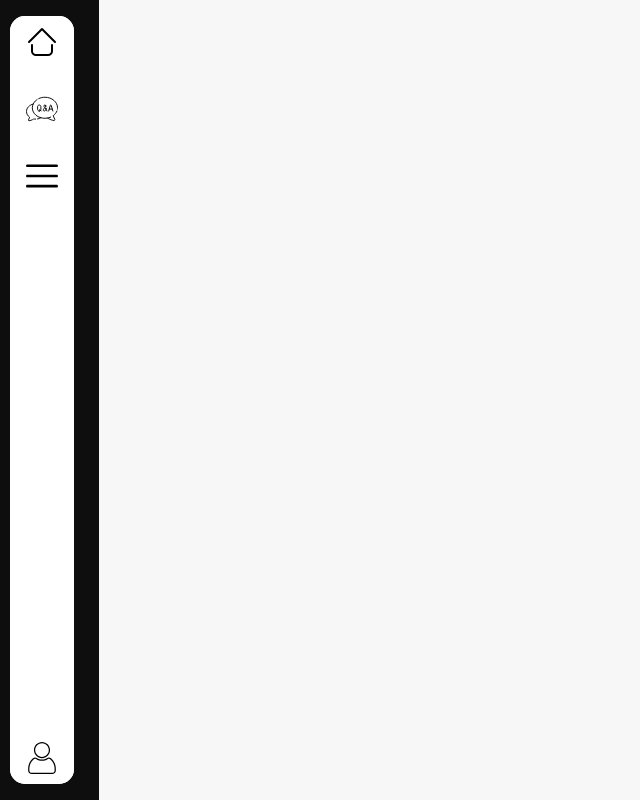
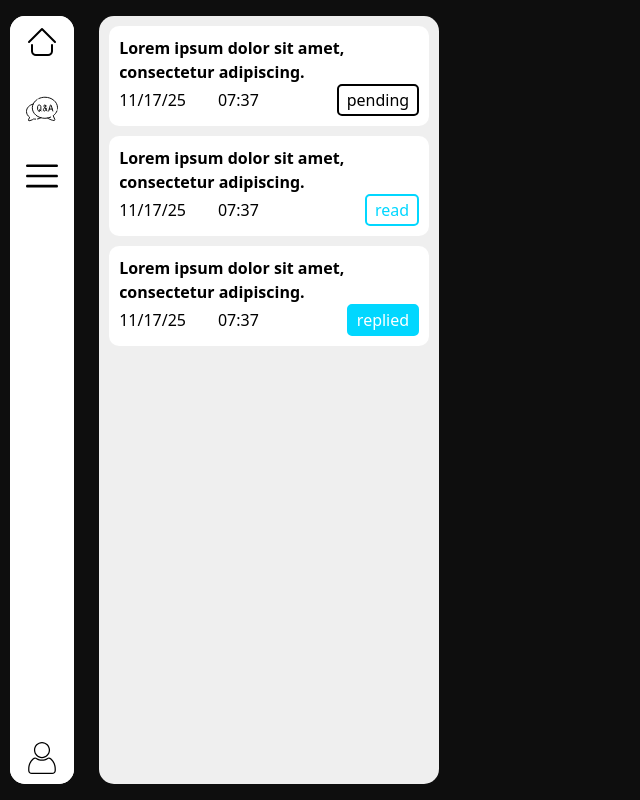
Before and after one commit to ivwilina/soosky-sync-hub, a React app in the folder frontend/: page / in a window 1280 px wide. Shown: the whole page, without its empty margins (0-640 px from the left). Built offline with nearby package versions, Linux system fonts and the light colour scheme; the HTML template or start-up script is replaced by a standard one.

Commit message:
build mini letter list

```diff
--- a/frontend/src/components/letter/LetterMini.tsx
+++ b/frontend/src/components/letter/LetterMini.tsx
@@ -1,4 +1,5 @@
-import React from 'react'
+import React from "react";
+import "./letterMini.css";
 
 /*-----------------------------------------------------------------------------------------*/
 
@@ -8,12 +9,51 @@ interface LetterMiniProps {
   status: string;
 }
 
-const LetterMini:React.FC<LetterMiniProps> = (title, time, status) => {
+const LetterMini: React.FC<LetterMiniProps> = ({ title, time, status }) => {
+  let letterMiniStatusStyle;
+  switch (status) {
+    case "pending":
+      letterMiniStatusStyle = "lettermini-pending";
+      break;
+    case "read":
+      letterMiniStatusStyle = "lettermini-read";
+      break;
+    case "replied":
+      letterMiniStatusStyle = "lettermini-replied";
+      break;
+    default:
+      letterMiniStatusStyle = "lettermini-pending";
+      break;
+  }
+
+  const letterMiniDateTime = new Date(time);
+  const letterMiniDateOnly = letterMiniDateTime.toLocaleDateString([], {
+    day: "2-digit",
+    month: "2-digit",
+    year: "2-digit",
+  });
+  const letterMiniTimeOnly = letterMiniDateTime.toLocaleTimeString([], {
+    hour12: false,
+    hour: "2-digit",
+    minute: "2-digit",
+  });
+
   return (
     <>
+      <div className="lettermini-wrapper">
+        <div className={"lettermini-container " + letterMiniStatusStyle}>
+          <h4>{title}</h4>
+          <div className="lettermini-details">
+            <div className="lettermini-timestamp">
+              <span>{letterMiniDateOnly}</span>
+              <span>{letterMiniTimeOnly}</span>
+            </div>
+            <div className="lettermini-status">{status}</div>
+          </div>
+        </div>
+      </div>
+    </>
+  );
+};
 
-    </>
-  )
-}
-
-export default LetterMini
+export default LetterMini;
--- a/frontend/src/components/letter/LetterView.tsx
+++ b/frontend/src/components/letter/LetterView.tsx
@@ -0,0 +1,16 @@
+import React from 'react'
+import "./LetterView.css"
+
+const LetterView = () => {
+  return (
+    <>
+      <div className="letterview-wrapper">
+        <div className="letterview-container">
+
+        </div>
+      </div>
+    </>
+  )
+}
+
+export default LetterView
--- /dev/null
+++ b/frontend/src/components/letter/letterMini.css
@@ -0,0 +1,57 @@
+.lettermini-wrapper {
+  width: 20rem;
+}
+
+.lettermini-container {
+  background-color: var(--primary-color);
+  padding: 0.5rem;
+  border-radius: 10px;
+  border: 2px solid var(--primary-color);
+}
+
+.lettermini-container:hover {
+  border: 2px solid var(--primary-border-color);
+}
+
+.lettermini-container > h4 {
+  margin: 0;
+}
+
+.lettermini-details {
+  display: flex;
+  flex-direction: row;
+  justify-content: space-between;
+}
+
+.lettermini-timestamp {
+  display: flex;
+  flex-direction: row;
+  gap: 1rem;
+}
+
+.lettermini-status {
+  border-radius: 5px;
+  padding: 2px 8px;
+}
+
+.lettermini-pending .lettermini-status {
+  border: 2px solid var(--primary-invert-color);
+  color: var(--primary-invert-color);
+}
+
+.lettermini-read .lettermini-status {
+  border: 2px solid var(--primary-border-color);
+  color: var(--primary-border-color);
+}
+
+.lettermini-replied .lettermini-status {
+  border: 2px solid var(--primary-border-color);
+  background-color: var(--primary-border-color);
+  color: var(--primary-color);
+}
+
+.lettermini-timestamp {
+  display: flex;
+  align-items: center;
+  gap: 2rem;
+}
--- a/frontend/src/modules/incognito-qa/pages/LetterBox.tsx
+++ b/frontend/src/modules/incognito-qa/pages/LetterBox.tsx
@@ -1,21 +1,43 @@
-import React from 'react'
-import "../styles/letterBox.css"
+import React from "react";
+import "../styles/letterBox.css";
 import LetterMini from "../../../components/letter/LetterMini";
-
+import LetterView from "../../../components/letter/LetterView";
 
 const LetterBox = () => {
+  const testTitle = "Lorem ipsum dolor sit amet, consectetur adipiscing.";
+  const testTime = "2025-11-17T07:37:00.000Z";
+  const testStatus1 = "pending";
+  const testStatus2 = "read";
+  const testStatus3 = "replied";
+
   return (
     <>
       <div className="letterbox-wrapper">
         <div className="letterbox-container">
-          <div className="letterbox-list">
-            <LetterMini/>
-
+          <div className="letterbox-list-container">
+            <div className="letterbox-list">
+              <LetterMini
+                title={testTitle}
+                time={testTime}
+                status={testStatus1}
+              />
+              <LetterMini
+                title={testTitle}
+                time={testTime}
+                status={testStatus2}
+              />
+              <LetterMini
+                title={testTitle}
+                time={testTime}
+                status={testStatus3}
+              />
+            </div>
           </div>
+          <LetterView />
         </div>
       </div>
     </>
-  )
-}
+  );
+};
 
-export default LetterBox
+export default LetterBox;
--- a/frontend/src/modules/incognito-qa/styles/letterBox.css
+++ b/frontend/src/modules/incognito-qa/styles/letterBox.css
@@ -1,5 +1,41 @@
 .letterbox-wrapper {
-  background-color: var(--secondary-color);
   width: 100%;
   height: 100%;
+  display: flex;
 }
+
+.letterbox-container {
+  display: flex;
+}
+
+.letterbox-list-container {
+  display: flex;
+  background-color: var(--secondary-color);
+  margin: 1rem 0;
+  border-radius: 15px;
+}
+
+.letterbox-list {
+  display: inline-flex;
+  flex-direction: column;
+  overflow-y: scroll;
+  padding: 10px 10px;
+  gap: 10px;
+}
+
+.letterbox-list::-webkit-scrollbar {
+  width: 5px;
+}
+
+.letterbox-list::-webkit-scrollbar-track {
+  background: var(--secondary-color);
+}
+
+.letterbox-list::-webkit-scrollbar-thumb {
+  background: var(--primary-border-color);
+  border-radius: 5px;
+}
+
+.letterbox-list::-webkit-scrollbar-button {
+  background: none;
+}
--- a/frontend/src/styles/defaultColorPreset.css
+++ b/frontend/src/styles/defaultColorPreset.css
@@ -1,6 +1,6 @@
 * {
   --primary-color: #FFFFFF;
-  --secondary-color: #F7F7F7;
+  --secondary-color: #EFEFEF;
   --primary-invert-color: #000000;
   --secondary-invert-color: #0e0e0e;
   --primary-bg-color: #231F20;
```
Also changed, not shown: frontend/src/components/letter/LetterView.css (added).
